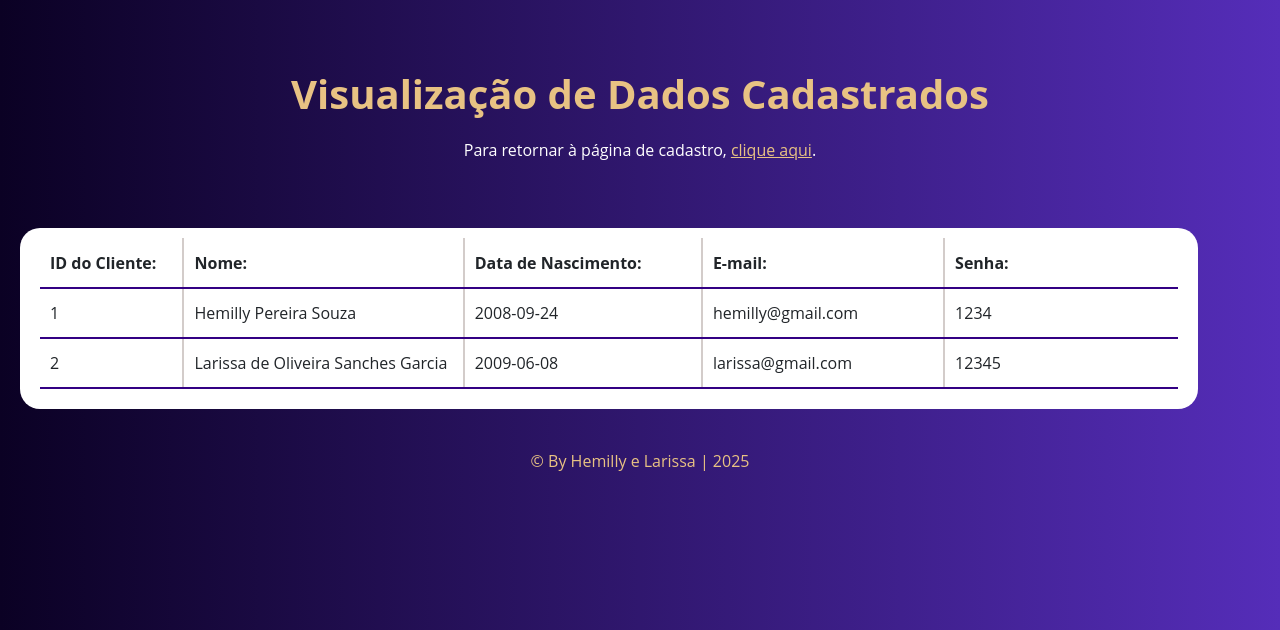
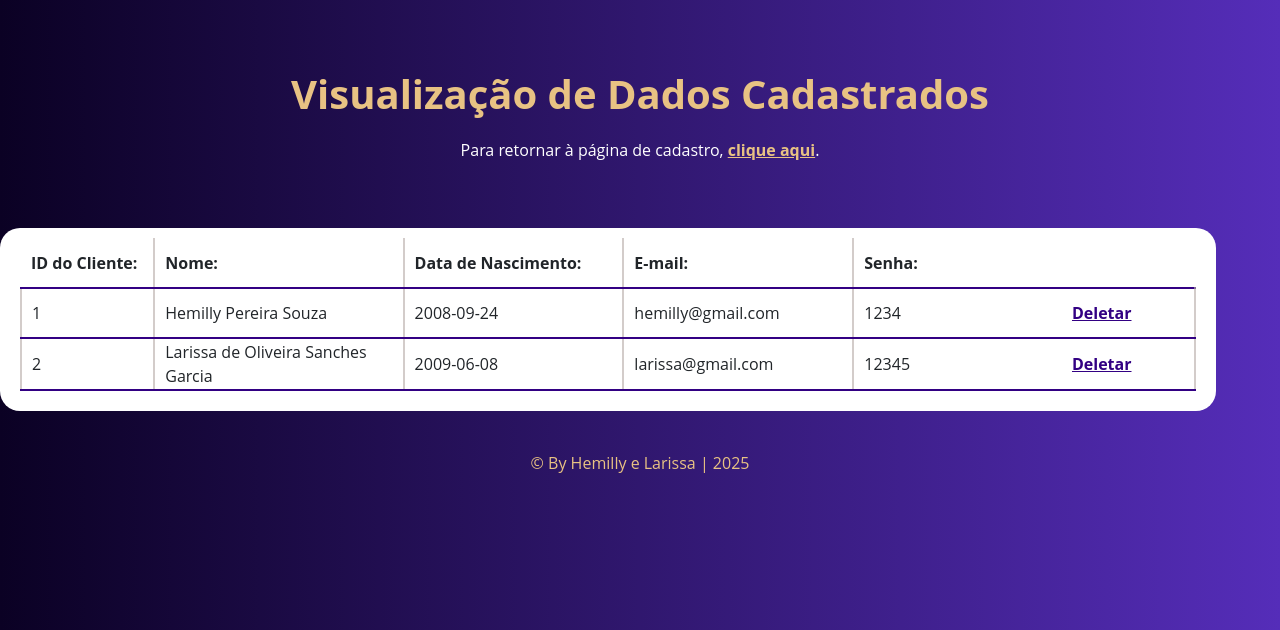
Before and after one commit to sollarye/ProjetoLojaVirtual, a PHP site: page /visualizar_dados.php in a window 1280 px wide. Shown: the top 630 px of the page. Run offline with PHP 8.4, Linux system fonts and the light colour scheme; data comes from the database, SQL or seed files in the repository.

Commit message:
Excluindo usuários

```diff
--- a/process/processa_home.php
+++ b/process/processa_home.php
@@ -27,7 +27,7 @@
 
 switch($pagina) {
     case 'teste': include 'views/teste.php'; break;
-    case 'teste2': include 'views/teste2;php'; break;
+    case 'teste2': include 'views/teste2.php'; break;
     default: include 'views/home.php';
     break;
 }
--- a/views/processo_cadastro.php
+++ b/views/processo_cadastro.php
@@ -41,7 +41,7 @@
     <meta name="viewport" content="width=device-width, initial-scale=1.0">
     <title>Confirmação de Cadastro</title>
     <link href="https://cdn.jsdelivr.net/npm/bootstrap@5.3.3/dist/css/bootstrap.min.css" rel="stylesheet" integrity="sha384-QWTKZyjpPEjISv5WaRU9OFeRpok6YctnYmDr5pNlyT2bRjXh0JMhjY6hW+ALEwIH" crossorigin="anonymous">
-    <meta http-equiv="refresh" content="10;url=visualizar_dados.php">
+    <meta http-equiv="refresh" content="5;url=visualizar_dados.php">
     <style>
 
         body {
@@ -122,7 +122,7 @@
 <div class="container">
     <img src="https://static.vecteezy.com/system/resources/thumbnails/011/858/556/small/green-check-mark-icon-with-circle-tick-box-check-list-circle-frame-checkbox-symbol-sign-png.png" alt="Confirmação de sucesso">
     <h1 class="message">Seus dados foram <br> cadastrados com sucesso!</h1>
-    <p class="redirect">Você será redirecionado para a página de visualização de dados em 10 segundos.</p>
+    <p class="redirect">Você será redirecionado para a página de visualização de dados em 5 segundos.</p>
     <p class="redirect-cadastro">Se você não quiser visualizar os dados, <a href="cadastro.php">clique aqui</a> para retornar à página de cadastro.</p>
 </div>
 
--- a/views/visualizar_dados.php
+++ b/views/visualizar_dados.php
@@ -43,9 +43,13 @@
             margin-bottom: 50px;
         }
 
+        .redirecionamento_cadastro{
+            color: #e8c283;
+        }
+
         a{
-            color: #e8c283;
-
+            color: rgba(50,0,131,1);
+            font-weight: bold;
         }
 
         #container .tabela{
@@ -70,6 +74,11 @@
             height:4px;
         }
 
+        tbody{
+
+            border-left:2px solid rgba(184, 172, 169, 0.61);
+        }
+
         th,td{
             padding-left:10px;
             padding-right:5px;
@@ -78,6 +87,10 @@
             width:150px;
             margin-left:20px;
             border-right:2px solid rgba(184, 172, 169, 0.61);
+        }
+
+        .td1{
+            border-top:2px solid rgba(50,0,131,1);
         }
 
         th{
@@ -128,7 +141,7 @@
     <div id="container">
         <h1>Visualização de Dados Cadastrados</h1>
         <div class='linkCad'>
-            <p>Para retornar à página de cadastro, <a href="cadastro.php">clique aqui</a>.</p>
+            <p>Para retornar à página de cadastro, <a class='redirecionamento_cadastro'href="cadastro.php">clique aqui</a>.</p>
         </div>
         <div class="tabela">
             <table>
@@ -153,7 +166,7 @@
                         echo'<td>'.$linha['data_nasc'].'</td>';
                         echo'<td>'.$linha['email_cliente'].'</td>';
                         echo'<td class="senha">'.$linha['senha_cliente'].'</td>';
-                    echo'</tr>';
+                        echo'<td class=td1><a href="../process/processa_delete_usuario.php?id='.$linha['id_cliente'].'">Deletar</a></td></tr>';
                 }
                     ?>
                 </tbody>
```
Also changed, not shown: process/processa_delete_usuario.php (added, +12 -0 lines).
